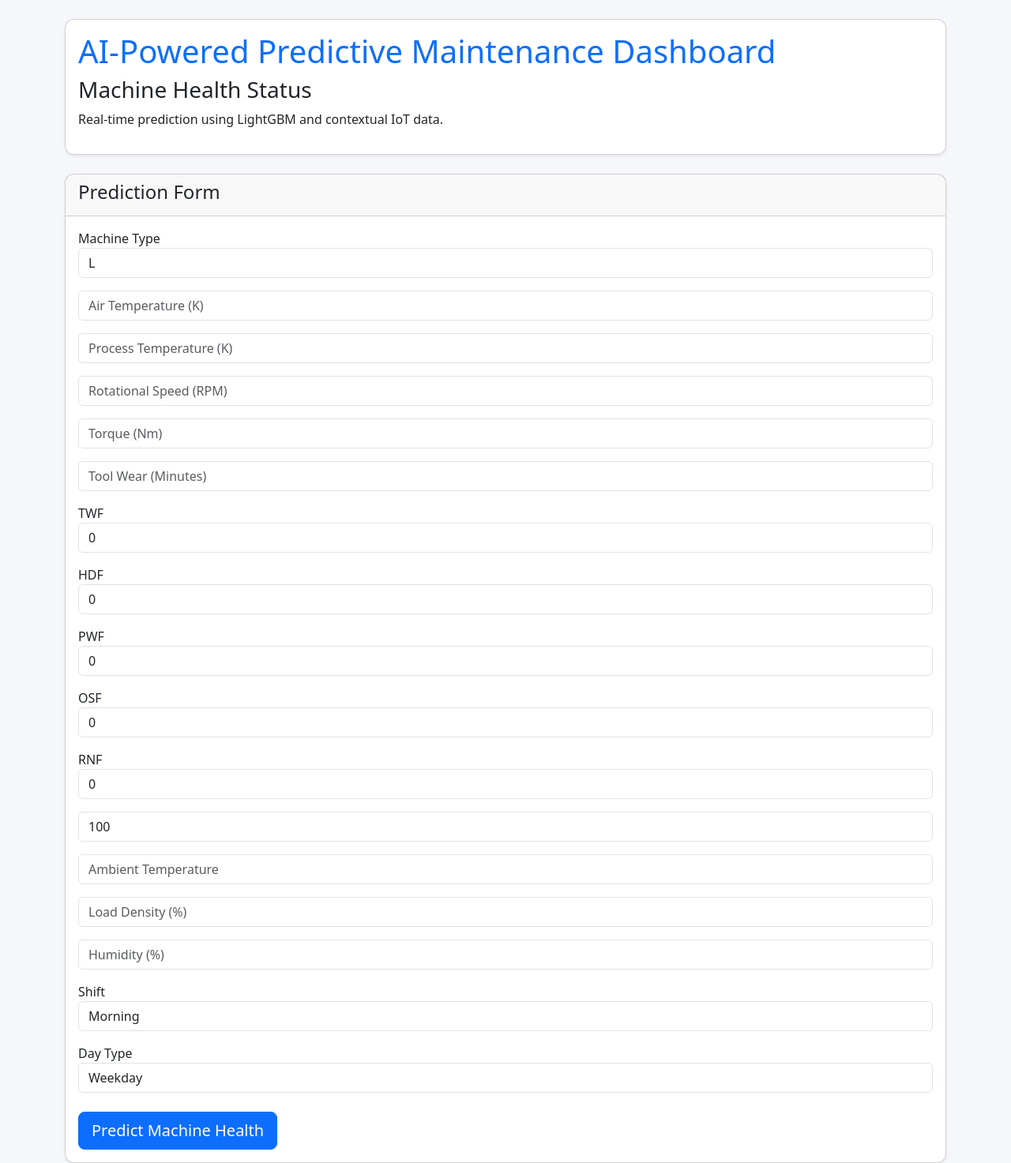
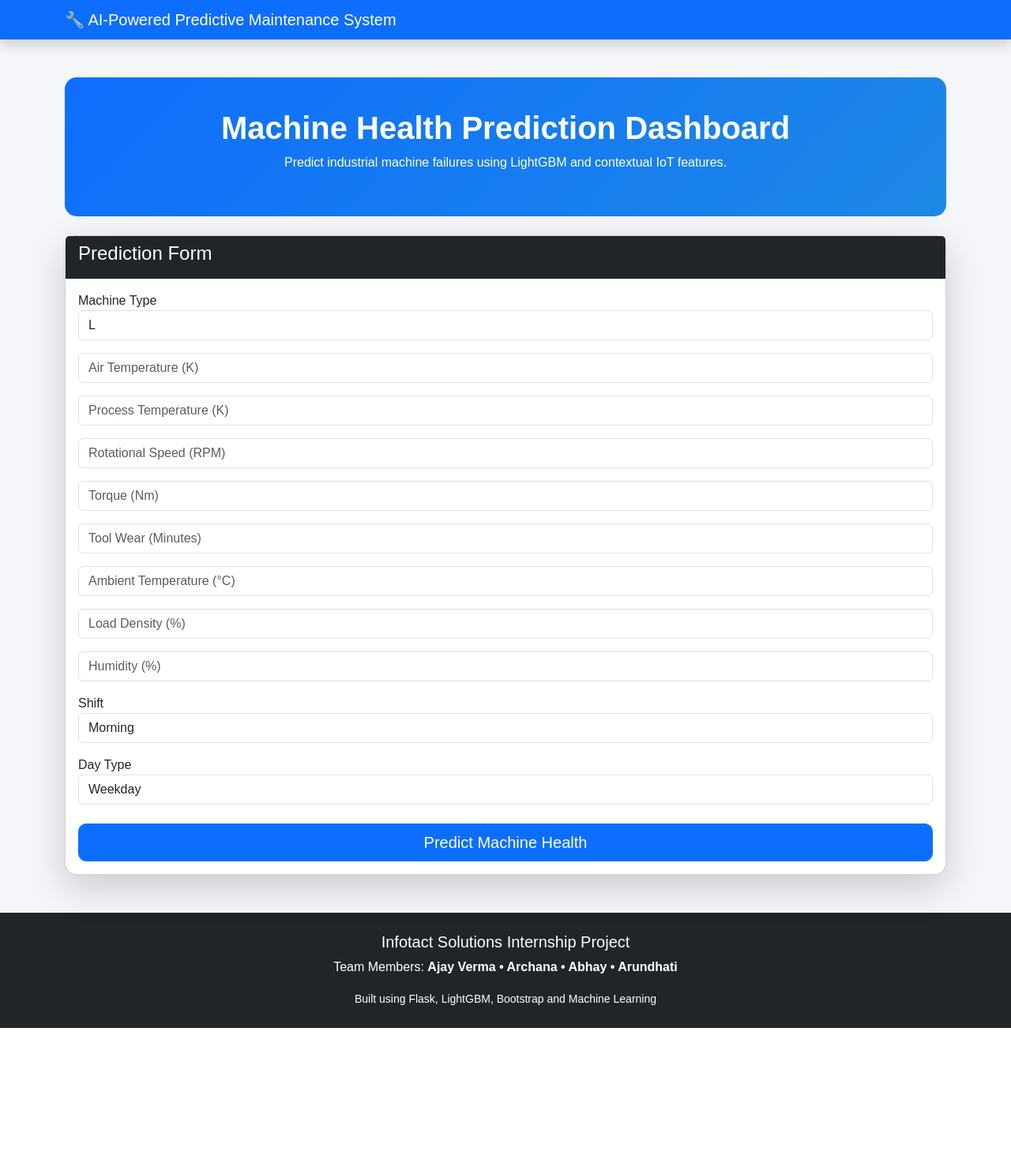
Before and after one commit to archana196/Predictive-Maintenance-IoT-AI, a Flask app: page / in a window 1280 px wide. Shown: the whole page at 79% size. After the commit the page ends 1302 px from the top, so only its background shows below. Run offline with Flask 3, Linux system fonts and the light colour scheme; parts of the project's set-up code (start-up, migrations or seed data) failed here and were passed over.

Commit message:
feat: integrate updated 11-feature LightGBM model and enhance Flask dashboard UI

```diff
--- a/flask_app/app.py
+++ b/flask_app/app.py
@@ -1,18 +1,19 @@
 from flask import Flask, render_template, request
 import joblib
+import pandas as pd
 import os
 
-# Initialize Flask app
 app = Flask(__name__)
 
-# Load LightGBM model
-MODEL_PATH = os.path.join(
-    os.path.dirname(__file__),
-    "model",
-    "model.pkl"
+BASE_DIR = os.path.dirname(__file__)
+
+model = joblib.load(
+    os.path.join(BASE_DIR, "model", "model.pkl")
 )
 
-model = joblib.load(MODEL_PATH)
+encoders = joblib.load(
+    os.path.join(BASE_DIR, "model", "encoders.pkl")
+)
 
 
 @app.route("/")
@@ -23,60 +24,48 @@ def home():
 @app.route("/predict", methods=["POST"])
 def predict():
 
-    type_value = int(request.form["Type"])
+    machine_type = request.form["Type"]
+    shift = request.form["Shift"]
+    day_type = request.form["Day_Type"]
 
-    air_temp = float(request.form["Air_temperature_K"])
-    process_temp = float(request.form["Process_temperature_K"])
-    rotational_speed = float(request.form["Rotational_speed_rpm"])
-    torque = float(request.form["Torque_Nm"])
-    tool_wear = float(request.form["Tool_wear_min"])
+    # Encode categorical features
+    machine_type = encoders["Type"].transform([machine_type])[0]
+    shift = encoders["Shift"].transform([shift])[0]
+    day_type = encoders["Day_Type"].transform([day_type])[0]
 
-    twf = int(request.form["TWF"])
-    hdf = int(request.form["HDF"])
-    pwf = int(request.form["PWF"])
-    osf = int(request.form["OSF"])
-    rnf = int(request.form["RNF"])
-
-    timestamp = float(request.form["timestamp"])
-
-    ambient_temp = float(request.form["Ambient_Temperature"])
-    load_density = float(request.form["Load_Density"])
-    humidity = float(request.form["Humidity"])
-
-    shift = int(request.form["Shift"])
-    day_type = int(request.form["Day_Type"])
-
-    # Engineered features
-    temp_diff = process_temp - air_temp
-    load_ratio = load_density / 100
-    humidity_impact = humidity * ambient_temp
-
-    features = [[
-        type_value,
-        air_temp,
-        process_temp,
-        rotational_speed,
-        torque,
-        tool_wear,
-        twf,
-        hdf,
-        pwf,
-        osf,
-        rnf,
-        timestamp,
-        ambient_temp,
-        load_density,
-        humidity,
-        shift,
-        day_type,
-        temp_diff,
-        load_ratio,
-        humidity_impact
-    ]]
+    features = pd.DataFrame([{
+        "Type": machine_type,
+        "Air_temperature_K": float(
+            request.form["Air_temperature_K"]
+        ),
+        "Process_temperature_K": float(
+            request.form["Process_temperature_K"]
+        ),
+        "Rotational_speed_rpm": float(
+            request.form["Rotational_speed_rpm"]
+        ),
+        "Torque_Nm": float(
+            request.form["Torque_Nm"]
+        ),
+        "Tool_wear_min": float(
+            request.form["Tool_wear_min"]
+        ),
+        "Ambient_Temperature": float(
+            request.form["Ambient_Temperature"]
+        ),
+        "Load_Density": float(
+            request.form["Load_Density"]
+        ),
+        "Humidity": float(
+            request.form["Humidity"]
+        ),
+        "Shift": shift,
+        "Day_Type": day_type
+    }])
 
     prediction = model.predict(features)[0]
+
     probability = model.predict_proba(features)[0]
-
     confidence = round(max(probability) * 100, 2)
 
     status = "Healthy" if prediction == 0 else "Failure"
--- a/flask_app/static/css/style.css
+++ b/flask_app/static/css/style.css
@@ -1,15 +1,60 @@
 body {
-    background-color: #f5f7fa;
+
+    background-color: #f4f6f9;
+
+    font-family: Arial, sans-serif;
+
 }
 
-.card {
-    border-radius: 12px;
+
+.hero-section {
+
+    background: linear-gradient(
+        135deg,
+        #0d6efd,
+        #1e88e5
+    );
+
+    color: white;
+
+    padding: 40px;
+
+    border-radius: 15px;
+
+    text-align: center;
+
 }
 
-.list-group-item.active {
-    background-color: #0d6efd;
+
+.hero-section h1 {
+
+    font-weight: bold;
+
 }
 
-h1 {
-    color: #0d6efd;
+
+.card {
+
+    border-radius: 15px;
+
 }
+
+
+.btn-primary {
+
+    border-radius: 10px;
+
+}
+
+
+.footer {
+
+    background-color: #212529;
+
+    color: white;
+
+    padding: 25px;
+
+    margin-top: 60px;
+
+}
--- a/flask_app/templates/base.html
+++ b/flask_app/templates/base.html
@@ -1,10 +1,13 @@
 <!DOCTYPE html>
-<html>
+<html lang="en">
 
 <head>
 
+    <meta charset="UTF-8">
+    <meta name="viewport" content="width=device-width, initial-scale=1.0">
+
     <title>
-        Predictive Maintenance Dashboard
+        AI Predictive Maintenance System
     </title>
 
     <link
@@ -19,8 +22,55 @@
 
 <body>
 
+    <!-- Header -->
+
+    <nav class="navbar navbar-dark bg-primary shadow">
+
+        <div class="container">
+
+            <span class="navbar-brand mb-0 h1">
+
+                🔧 AI-Powered Predictive Maintenance System
+
+            </span>
+
+        </div>
+
+    </nav>
+
+
     {% block content %}
     {% endblock %}
+
+
+    <!-- Footer -->
+
+    <footer class="footer mt-5">
+
+        <div class="container text-center">
+
+            <h5>
+                Infotact Solutions Internship Project
+            </h5>
+
+            <p>
+
+                Team Members:
+                <strong>
+                    Ajay Verma • Archana • Abhay • Arundhati
+                </strong>
+
+            </p>
+
+            <small>
+
+                Built using Flask, LightGBM, Bootstrap and Machine Learning
+
+            </small>
+
+        </div>
+
+    </footer>
 
 </body>
 
--- a/flask_app/templates/index.html
+++ b/flask_app/templates/index.html
@@ -2,188 +2,137 @@
 
 {% block content %}
 
-<div class="container mt-4">
+<div class="container mt-5">
 
-    <div class="card mb-4 shadow-sm">
-        <div class="card-body">
-            <h1 class="text-primary">
-                AI-Powered Predictive Maintenance Dashboard
-            </h1>
+    <div class="hero-section">
 
-            <h3>Machine Health Status</h3>
+        <h1>
+            Machine Health Prediction Dashboard
+        </h1>
 
-            <p>
-                Real-time prediction using LightGBM and contextual IoT data.
-            </p>
-        </div>
+        <p>
+            Predict industrial machine failures using
+            LightGBM and contextual IoT features.
+        </p>
+
     </div>
 
-    <div class="card shadow-sm">
 
-        <div class="card-header">
-            <h4>Prediction Form</h4>
+    <div class="card shadow-lg mt-4">
+
+        <div class="card-header bg-dark text-white">
+
+            <h4>
+                Prediction Form
+            </h4>
+
         </div>
 
         <div class="card-body">
 
             <form action="/predict" method="POST">
 
-                <!-- Machine Type -->
                 <label>Machine Type</label>
-                <select name="Type" class="form-control mb-3">
-                    <option value="0">L</option>
-                    <option value="1">M</option>
-                    <option value="2">H</option>
+
+                <select name="Type"
+                        class="form-control mb-3">
+
+                    <option>L</option>
+                    <option>M</option>
+                    <option>H</option>
+
                 </select>
 
 
-                <!-- Core Features -->
+                <input type="number"
+                       step="0.1"
+                       name="Air_temperature_K"
+                       class="form-control mb-3"
+                       placeholder="Air Temperature (K)"
+                       required>
+
 
                 <input type="number"
                        step="0.1"
-                       required
-                       name="Air_temperature_K"
+                       name="Process_temperature_K"
                        class="form-control mb-3"
-                       placeholder="Air Temperature (K)">
+                       placeholder="Process Temperature (K)"
+                       required>
+
 
                 <input type="number"
                        step="0.1"
-                       required
-                       name="Process_temperature_K"
+                       name="Rotational_speed_rpm"
                        class="form-control mb-3"
-                       placeholder="Process Temperature (K)">
+                       placeholder="Rotational Speed (RPM)"
+                       required>
+
 
                 <input type="number"
                        step="0.1"
-                       required
-                       name="Rotational_speed_rpm"
+                       name="Torque_Nm"
                        class="form-control mb-3"
-                       placeholder="Rotational Speed (RPM)">
+                       placeholder="Torque (Nm)"
+                       required>
+
 
                 <input type="number"
                        step="0.1"
-                       required
-                       name="Torque_Nm"
+                       name="Tool_wear_min"
                        class="form-control mb-3"
-                       placeholder="Torque (Nm)">
+                       placeholder="Tool Wear (Minutes)"
+                       required>
+
 
                 <input type="number"
                        step="0.1"
-                       required
-                       name="Tool_wear_min"
+                       name="Ambient_Temperature"
                        class="form-control mb-3"
-                       placeholder="Tool Wear (Minutes)">
+                       placeholder="Ambient Temperature (°C)"
+                       required>
 
-
-                <!-- Failure Indicators -->
-
-                <label>TWF</label>
-                <input type="number"
-                       value="0"
-                       name="TWF"
-                       class="form-control mb-3">
-
-                <label>HDF</label>
-                <input type="number"
-                       value="0"
-                       name="HDF"
-                       class="form-control mb-3">
-
-                <label>PWF</label>
-                <input type="number"
-                       value="0"
-                       name="PWF"
-                       class="form-control mb-3">
-
-                <label>OSF</label>
-                <input type="number"
-                       value="0"
-                       name="OSF"
-                       class="form-control mb-3">
-
-                <label>RNF</label>
-                <input type="number"
-                       value="0"
-                       name="RNF"
-                       class="form-control mb-3">
-
-
-                <!-- Timestamp -->
-
-                <input type="number"
-                       value="100"
-                       required
-                       name="timestamp"
-                       class="form-control mb-3"
-                       placeholder="Timestamp">
-
-
-                <!-- Context Features -->
 
                 <input type="number"
                        step="0.1"
-                       required
-                       name="Ambient_Temperature"
+                       name="Load_Density"
                        class="form-control mb-3"
-                       placeholder="Ambient Temperature">
+                       placeholder="Load Density (%)"
+                       required>
+
 
                 <input type="number"
                        step="0.1"
-                       required
-                       name="Load_Density"
-                       class="form-control mb-3"
-                       placeholder="Load Density (%)">
-
-                <input type="number"
-                       step="0.1"
-                       required
                        name="Humidity"
                        class="form-control mb-3"
-                       placeholder="Humidity (%)">
+                       placeholder="Humidity (%)"
+                       required>
 
-
-                <!-- Shift -->
 
                 <label>Shift</label>
 
                 <select name="Shift"
                         class="form-control mb-3">
 
-                    <option value="0">
-                        Morning
-                    </option>
-
-                    <option value="1">
-                        Evening
-                    </option>
-
-                    <option value="2">
-                        Night
-                    </option>
+                    <option>Morning</option>
+                    <option>Evening</option>
+                    <option>Night</option>
 
                 </select>
 
-
-                <!-- Day Type -->
 
                 <label>Day Type</label>
 
                 <select name="Day_Type"
                         class="form-control mb-4">
 
-                    <option value="0">
-                        Weekday
-                    </option>
-
-                    <option value="1">
-                        Weekend
-                    </option>
+                    <option>Weekday</option>
+                    <option>Weekend</option>
 
                 </select>
 
 
                 <button type="submit"
-                        class="btn btn-primary btn-lg">
+                        class="btn btn-primary btn-lg w-100">
 
                     Predict Machine Health
 
```
Also changed, not shown: flask_app/templates/results.html (+15 -29 lines), 2 other files.
